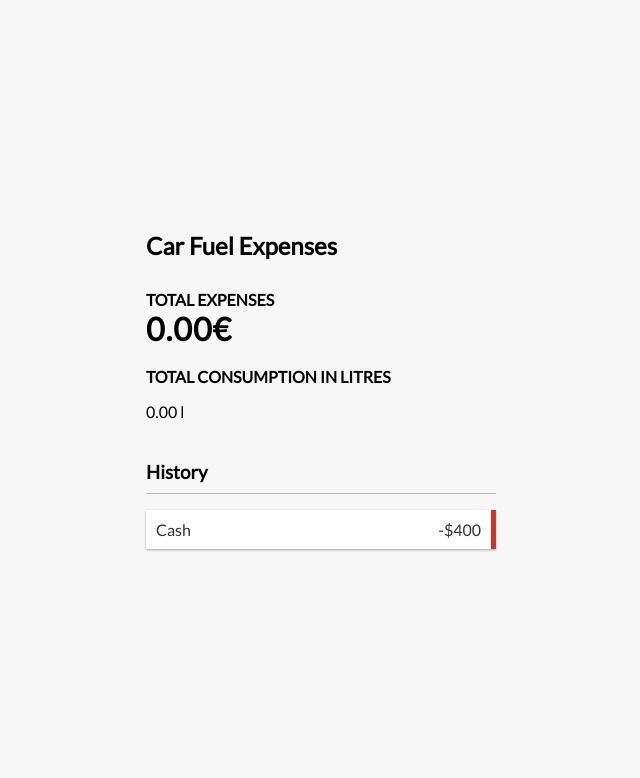
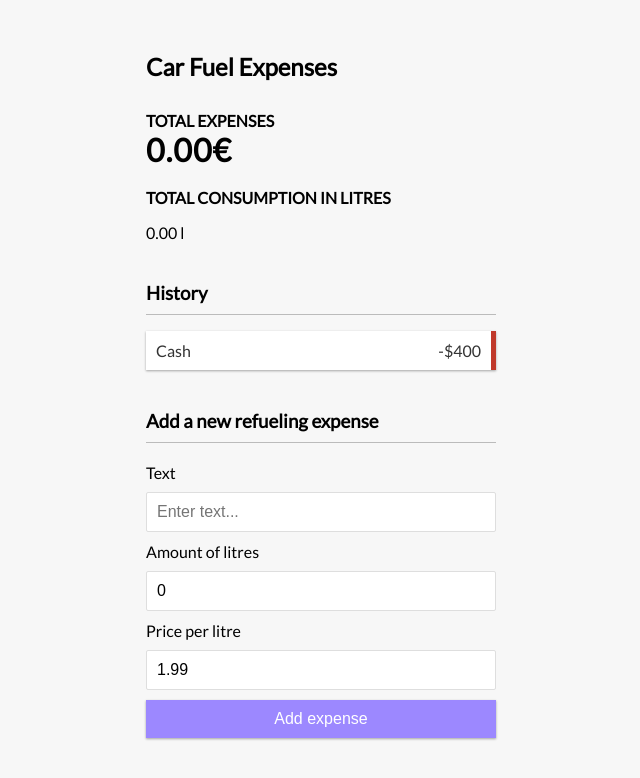
Before and after one commit to mr5499/frontend_app, a React (Create React App) app in the folder frontend_app/: page / in a window 1280 px wide. Shown: the top 778 px of the page, without its empty margins (319-959 px from the left). Built offline with nearby package versions, Linux system fonts and the light colour scheme.

Commit message:
added AddRefuelingExpense component

```diff
--- a/frontend_app/src/App.js
+++ b/frontend_app/src/App.js
@@ -4,6 +4,7 @@ import { TotalRefuelingExpenses } from './components/TotalRefuelingExpenses';
 import './App.css';
 import { TotalLitres } from './components/TotalLitres';
 import { RefuelingExpenseList } from './components/RefuelingExpenseList';
+import { AddRefuelingExpense } from './components/AddRefuelingExpense';
 
 function App() {
   return (
@@ -13,6 +14,7 @@ function App() {
         <TotalRefuelingExpenses />
         <TotalLitres />
         <RefuelingExpenseList />
+        <AddRefuelingExpense />
       </div>
     </div>
   );
--- a/frontend_app/src/components/AddRefuelingExpense.js
+++ b/frontend_app/src/components/AddRefuelingExpense.js
@@ -3,6 +3,7 @@ import React, {useState} from 'react'
 export const AddRefuelingExpense = () => {
     const [text, setText] = useState('')
     const [amount, setAmount] = useState(0)
+    const [pricePerLiter, setPricePerLiter] = useState(1.99)
 
   return (
     <>
@@ -10,13 +11,22 @@ export const AddRefuelingExpense = () => {
         <form>
             <div className="form-control">
                 <label htmlFor="text">Text</label>
-                <input type="text" placeholder="Enter text..." />
+                <input type="text" value={text} onChange={(e) => setText(e.target.value)}
+                 placeholder="Enter text..." />
             </div>
-            <div class="form-control">
+            <div className="form-control">
                 <label htmlFor="amount_of_litres">
                     Amount of litres <br />
                 </label>
-                <input type="number" placeholder="Enter amount..." />
+                <input type="number" value={amount} onChange={(e) => setAmount(e.target.value)}
+                 placeholder="Enter amount..." />
+            </div>
+            <div className="form-control">
+                <label htmlFor="price_per_liter">
+                    Price per litre <br />
+                </label>
+                <input type="number" value={pricePerLiter} onChange={(e) => setPricePerLiter(e.target.value)}
+                 placeholder="Enter amount..." />
             </div>
             <button className='btn'>Add expense</button>
         </form>
```
